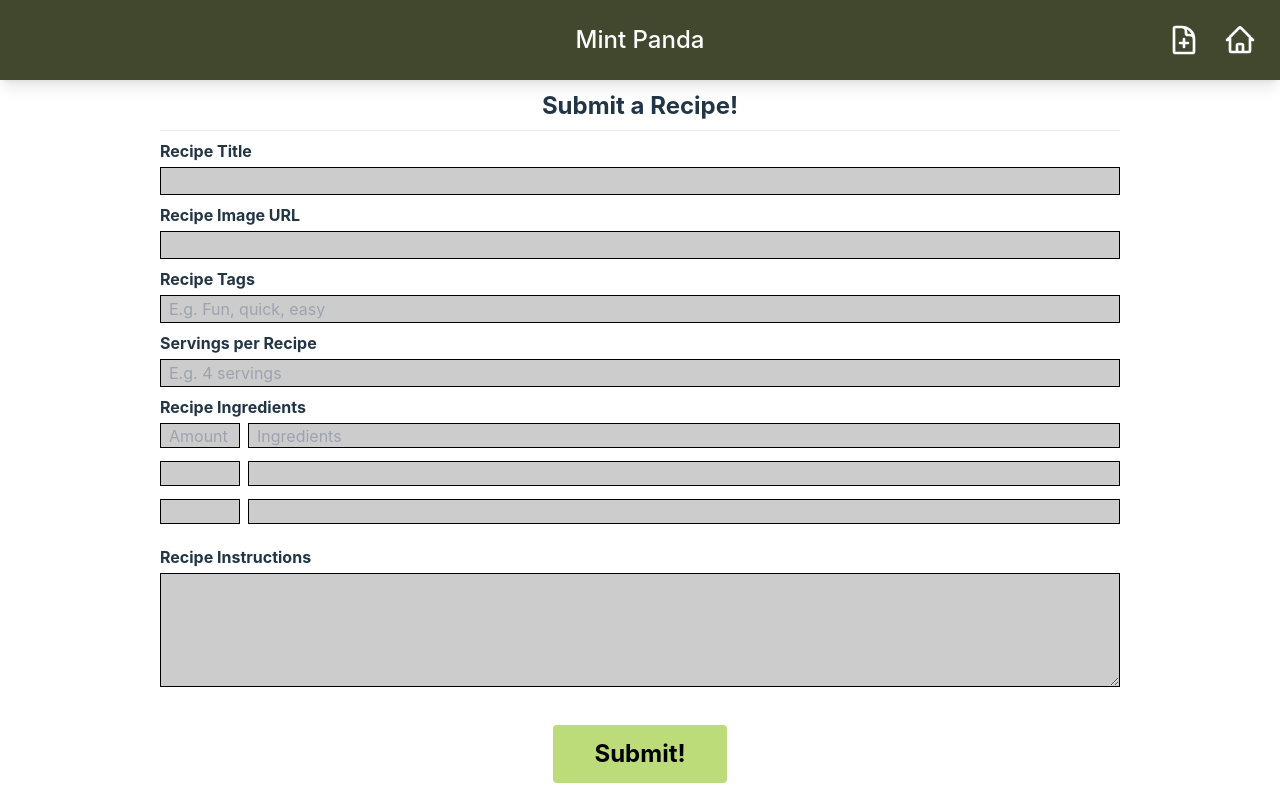
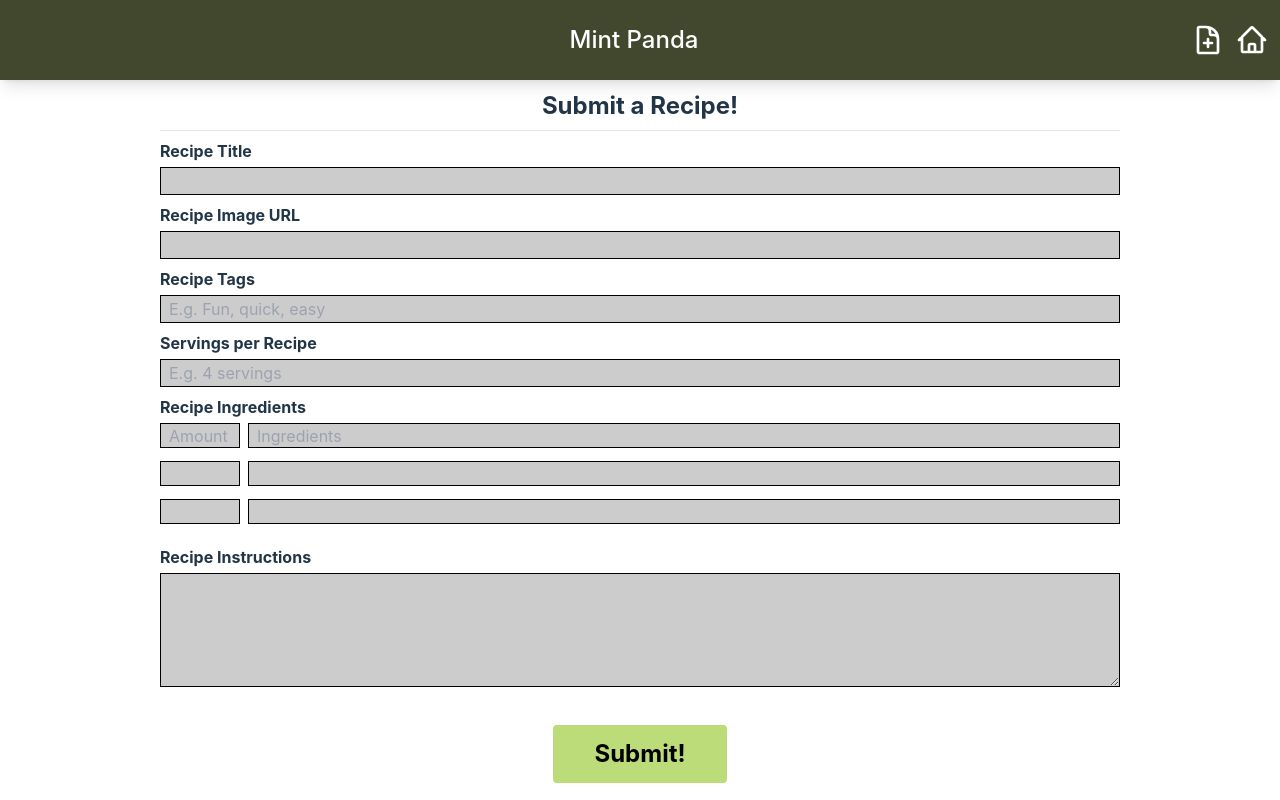
Before and after one commit to Hack-Weekly/mint-panda-recipe-app, a React (Vite) app in the folder frontend/: page /mint-panda-recipe-app/recipe/new in a window 1280 px wide. Built offline with nearby package versions, Linux system fonts and the light colour scheme.

Commit message:
fix bug where icons were fixed on window

```diff
--- a/frontend/src/components/Header.tsx
+++ b/frontend/src/components/Header.tsx
@@ -1,20 +1,28 @@
+import { Link } from "react-router-dom"
 import { HomeIcon, RecipeIcon } from "./Icons";
 import LinkWithIcon from "./LinkWithIcon";
-import { Link } from "react-router-dom"
 
 const Header = () => {
   return (
     <>
       <header className="bg-[#41482e] py-6 w-[100%] m-0 shadow-lg">
-        <div className="container mx-auto flex items-center justify-center">
+        <div className="container mx-auto flex items-center justify-between">
+          <div className="flex flex-row pl-3">
+            <svg className="w-8 h-8">
+            </svg>
+            <svg className="w-8 h-8">
+            </svg>
+          </div>
           <div>
             <Link to={"/"}>
               <h1 className="text-2xl text-white">Mint Panda</h1>
             </Link>
           </div>
+          <div className="flex flex-row">
+            <LinkWithIcon to="/recipe/new" icon={<RecipeIcon />}/>
+            <LinkWithIcon to="/" icon={<HomeIcon />} />
+          </div>
         </div>
-        <LinkWithIcon to="/" icon={<HomeIcon />} />
-        <LinkWithIcon to="/recipe/new" icon={<RecipeIcon />} />
       </header>
     </>
   );
--- a/frontend/src/components/Icons.tsx
+++ b/frontend/src/components/Icons.tsx
@@ -1,11 +1,11 @@
 const RecipeIcon = () => (
-  <svg xmlns="http://www.w3.org/2000/svg" fill="none" viewBox="0 0 24 24" strokeWidth="2" stroke="currentColor" className="w-8 h-8 fixed top-0 right-0 mt-6 mr-20 cursor-pointer z-30">
+  <svg xmlns="http://www.w3.org/2000/svg" fill="none" viewBox="0 0 24 24" strokeWidth="2" stroke="currentColor" className="w-8 h-8 cursor-pointer z-30">
     <path strokeLinecap="round" strokeLinejoin="round" d="M19.5 14.25v-2.625a3.375 3.375 0 00-3.375-3.375h-1.5A1.125 1.125 0 0113.5 7.125v-1.5a3.375 3.375 0 00-3.375-3.375H8.25m3.75 9v6m3-3H9m1.5-12H5.625c-.621 0-1.125.504-1.125 1.125v17.25c0 .621.504 1.125 1.125 1.125h12.75c.621 0 1.125-.504 1.125-1.125V11.25a9 9 0 00-9-9z" />
   </svg>
 );
 
 const HomeIcon = () => (
-  <svg xmlns="http://www.w3.org/2000/svg" fill="none" viewBox="0 0 24 24" strokeWidth="2" stroke="currentColor" className="w-8 h-8 fixed top-0 right-0 mt-6 mr-6 cursor-pointer z-30">
+  <svg xmlns="http://www.w3.org/2000/svg" fill="none" viewBox="0 0 24 24" strokeWidth="2" stroke="currentColor" className="w-8 h-8 cursor-pointer z-30">
     <path strokeLinecap="round" strokeLinejoin="round" d="M2.25 12l8.954-8.955c.44-.439 1.152-.439 1.591 0L21.75 12M4.5 9.75v10.125c0 .621.504 1.125 1.125 1.125H9.75v-4.875c0-.621.504-1.125 1.125-1.125h2.25c.621 0 1.125.504 1.125 1.125V21h4.125c.621 0 1.125-.504 1.125-1.125V9.75M8.25 21h8.25" />
   </svg>
 );
--- a/frontend/src/components/LinkWithIcon.tsx
+++ b/frontend/src/components/LinkWithIcon.tsx
@@ -2,7 +2,7 @@ import { Link } from "react-router-dom"
 
 const LinkWithIcon = ({ to, icon }) => {
   return (
-    <Link to={to} className="flex items-center text-white hover:text-gray-300">
+    <Link to={to} className="flex items-center text-white hover:text-gray-300 pr-3">
       {icon}
     </Link>
   );
--- a/frontend/src/components/Navigation.tsx
+++ b/frontend/src/components/Navigation.tsx
@@ -1,5 +1,4 @@
 import Header from "./Header"
-import { Link } from "react-router-dom"
 
 const Navigation = () => {
   return (
--- a/frontend/src/components/Sidebar.tsx
+++ b/frontend/src/components/Sidebar.tsx
@@ -9,11 +9,11 @@ function Sidebar() {
   return (
     <>
       {showSidebar ? (
-        <svg xmlns="http://www.w3.org/2000/svg" fill="none" viewBox="0 0 24 24" strokeWidth="2.5" stroke="white" className="w-8 h-8 fixed top-0 left-0 mt-6 ml-6 cursor-pointer z-30" onClick={() => setShowSidebar(!showSidebar)}>
+        <svg xmlns="http://www.w3.org/2000/svg" fill="none" viewBox="0 0 24 24" strokeWidth="2.5" stroke="white" className="w-8 h-8 relative -mt-14 ml-6 cursor-pointer z-30" onClick={() => setShowSidebar(!showSidebar)}>
           <path strokeLinecap="round" strokeLinejoin="round" d="M18.75 19.5l-7.5-7.5 7.5-7.5m-6 15L5.25 12l7.5-7.5" />
         </svg>
       ) : (
-        <svg xmlns="http://www.w3.org/2000/svg" fill="none" viewBox="0 0 24 24" strokeWidth="2.5" stroke="white" className="w-8 h-8 fixed top-0 left-0 mt-6 ml-6 cursor-pointer z-30" onClick={() => setShowSidebar(!showSidebar)}>
+        <svg xmlns="http://www.w3.org/2000/svg" fill="none" viewBox="0 0 24 24" strokeWidth="2.5" stroke="white" className="w-8 h-8 relative -mt-14 ml-6 cursor-pointer z-30" onClick={() => setShowSidebar(!showSidebar)}>
           <path strokeLinecap="round" strokeLinejoin="round" d="M11.25 4.5l7.5 7.5-7.5 7.5m-6-15l7.5 7.5-7.5 7.5" />
         </svg>
       )}
```
